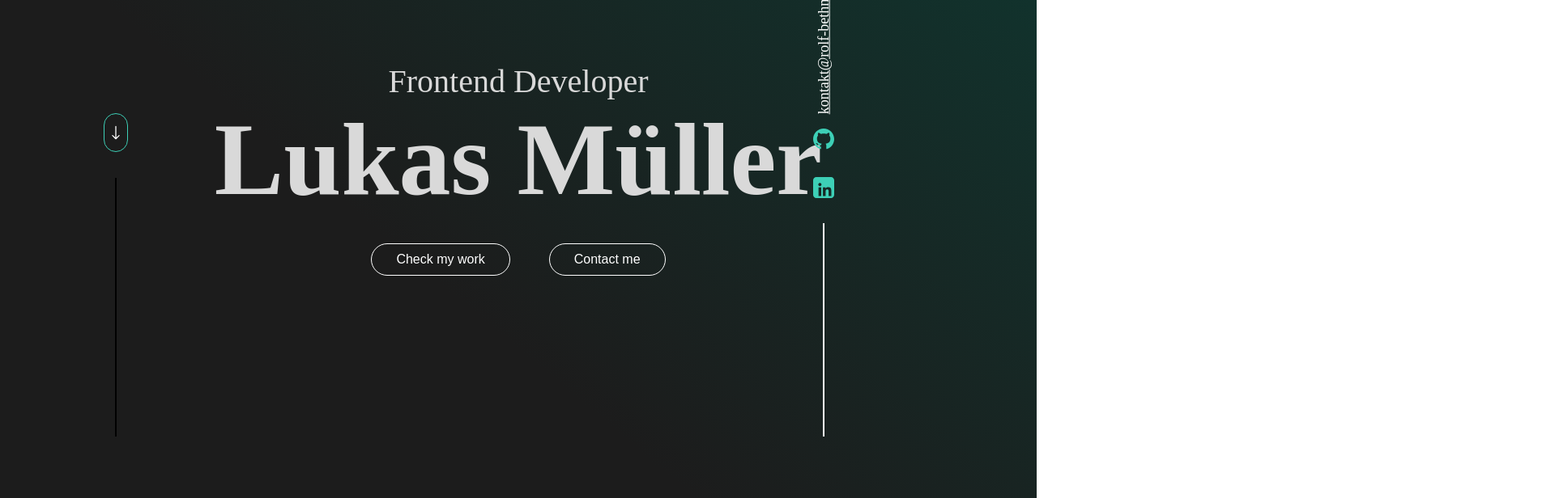
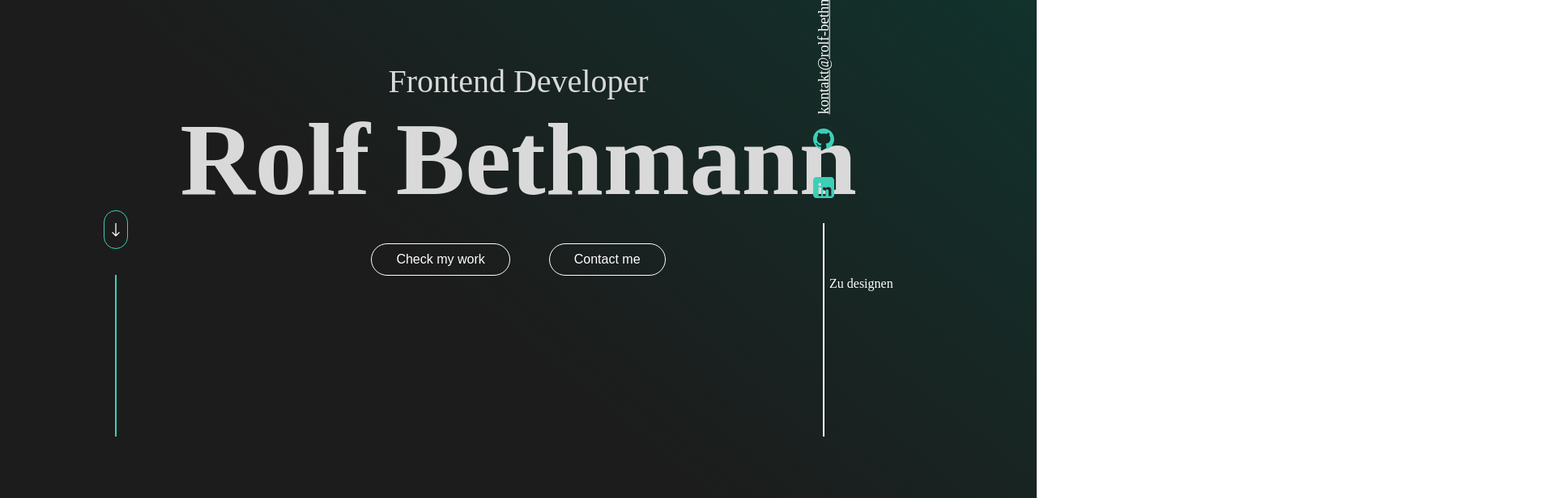
Before and after one commit to bethmannRolf/portfolio, an Angular app: page / in a window 1280 px wide. Shown: the part 260-876 px from the top of the page at 81% size, 1920 px wide, since content can reach past the window. Built offline with nearby package versions, Linux system fonts and the light colour scheme.

Commit message:
fixed line color

```diff
--- a/src/app/atf/atf.component.css
+++ b/src/app/atf/atf.component.css
@@ -178,8 +178,8 @@
 
 .vertical-line-left {
   width: 2px;
-  height: 40vh;
-  background-color: black;
+  height: 25vh;
+  background-color: #3DCFB6;
 }
 
 .rotated-text {
@@ -192,7 +192,6 @@
 
 .rotated-text:hover {
   color: #3DCFB6;
-  cursor: none;
 }
 
 .mail-font-style {
--- a/src/app/atf/atf.component.html
+++ b/src/app/atf/atf.component.html
@@ -4,7 +4,7 @@
     <div class="main-text-landingpage">
         <span class="job-title">Frontend Developer</span>
         <div class="name-and-button">
-            <span class="name-title">Lukas Müller</span>
+            <span class="name-title">Rolf Bethmann</span>
             <div class="sub-heading-buttons">
                 <button class="atf-button"><span class="atf-button-text">Check my work</span></button>
                 <button class="atf-button"><span class="atf-button-text">Contact me</span></button>
@@ -15,7 +15,9 @@
     <div class="landingpage-below-header">
 
 
-        <!-- <div class="marquee">Ich möchte noch designed werden !!!</div> -->
+        <div class="marquee">
+Zu designen
+        </div>
     </div>
 
     <div class="line-container-left">
--- a/src/app/atf/atf.component.scss
+++ b/src/app/atf/atf.component.scss
@@ -207,8 +207,8 @@
 
 .vertical-line-left {
     width: 2px;
-    height: 40vh;
-    background-color: black;
+    height: 25vh;
+    background-color: #3DCFB6;
 }
 
 .rotated-text {
@@ -224,7 +224,7 @@
 
 .rotated-text:hover {
     color: #3DCFB6;
-    cursor: none;
+
 }
 
 .mail-font-style {
```
Also changed, not shown: src/app/atf/atf.component.min.css.
